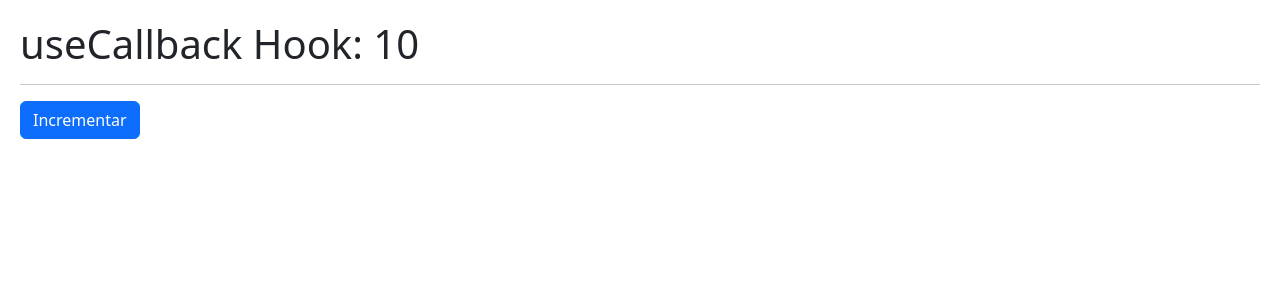
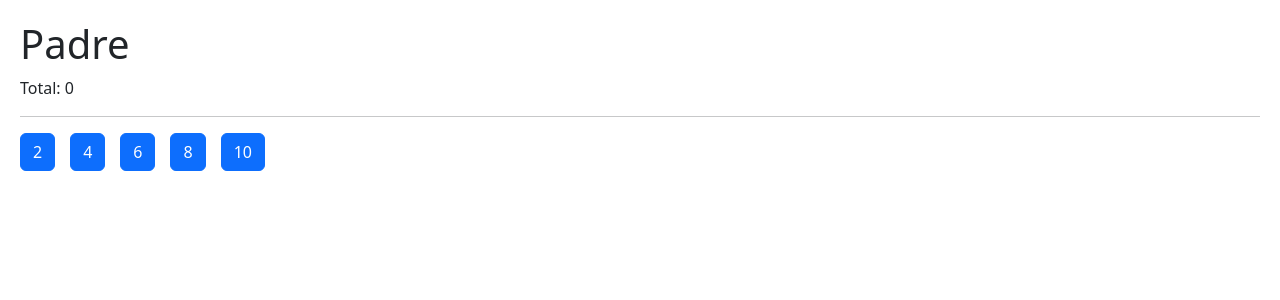
Before and after one commit to React-js-Course/05-Hook-App, a React (Vite) app: page / in a window 1280 px wide. Shown: the top 300 px of the page. Built offline with nearby package versions, Linux system fonts and the light colour scheme.

Commit message:
aplicacion del tarea-useCallback&Memo - React

```diff
--- /dev/null
+++ b/src/07-tarea-memo/Hijo.jsx
@@ -0,0 +1,15 @@
+import React from "react";
+
+export const Hijo = React.memo(({ numero, incrementar }) => {
+
+    console.log('  Me volví a generar :(  ');
+
+    return (
+        <button
+            className="btn btn-primary mr-3"
+            onClick={ () => incrementar( numero ) }
+        >
+            { numero }
+        </button>
+    )
+})
--- /dev/null
+++ b/src/07-tarea-memo/Padre.jsx
@@ -0,0 +1,30 @@
+import { Hijo } from './Hijo'
+import { useCallback, useState } from 'react';
+
+export const Padre = () => {
+
+    const numeros = [2,4,6,8,10];
+    const [valor, setValor] = useState(0);
+
+    const incrementar =useCallback((num) => { setValor((c) => c + num )}, []);
+
+    return (
+        <div>
+            <h1>Padre</h1>
+            <p> Total: { valor } </p>
+
+            <hr />
+
+            {
+                numeros.map( n => (
+                    <Hijo
+                        key={ n }
+                        numero={ n }
+                        incrementar={ incrementar }
+                    />
+                ))
+            }
+            {/* <Hijo /> */}
+        </div>
+    )
+}
--- a/src/main.jsx
+++ b/src/main.jsx
@@ -11,11 +11,12 @@
 // import { Layout } from './05-useLayoutEffect/Layout'
 // import { Memorize } from './06-memos/Memorize'
 // import { MemorizeHook } from './06-memos/MemorizeHook'
-import { CallbackHook } from './06-memos/CallbackHook'
+// import { CallbackHook } from './06-memos/CallbackHook'
+import { Padre } from './07-tarea-memo/Padre'
 
 
 ReactDOM.createRoot(document.getElementById('root')).render(
   <React.StrictMode>
-    <CallbackHook />
+    <Padre />
   </React.StrictMode>
 )
```
